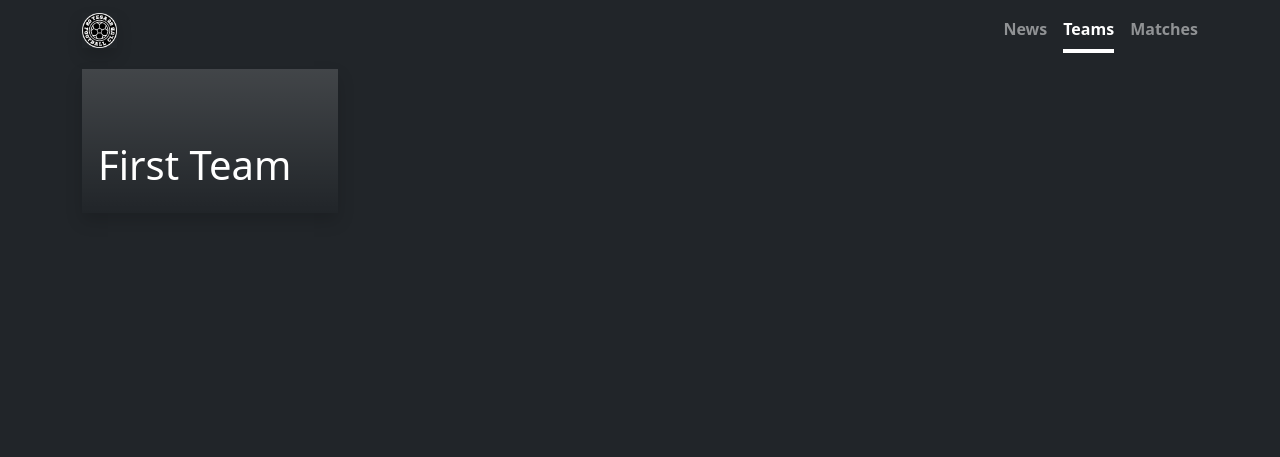
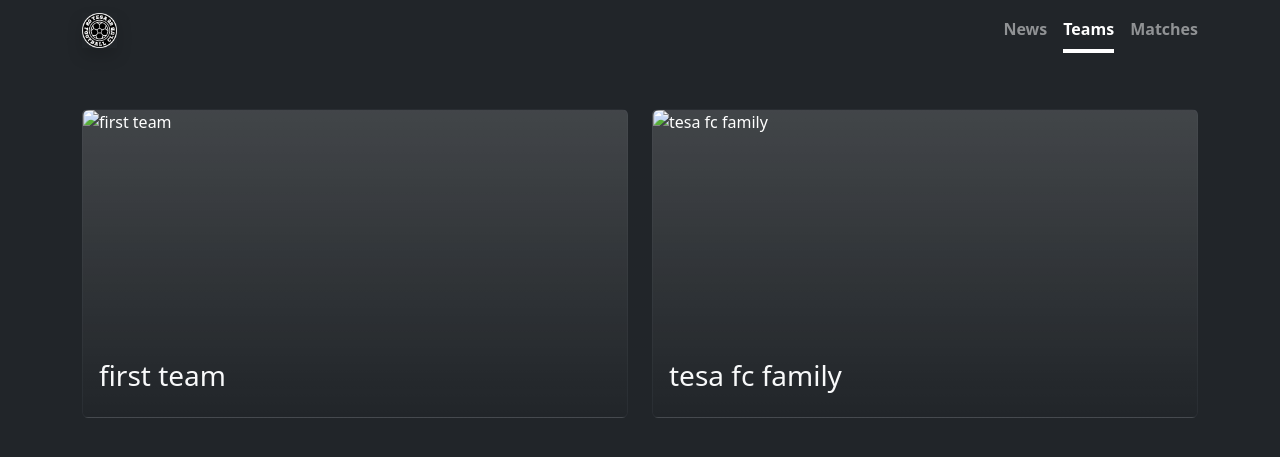
Before and after one commit to tesafc/tesafc.github.io, a Jekyll site: the page built from teams.html, in a window 1280 px wide. Shown: the top 457 px of the page. Built offline with Jekyll 4.4.1, drawn with Linux system fonts in a browser that asks for light colours.

Commit message:
Update teams.html

```diff
--- a/teams.html
+++ b/teams.html
@@ -1,15 +1,30 @@
 ---
 layout: default
 title: teams
+teams:
+  - name: first team
+    img:
+    url:
+  - name: tesa fc family
+    img:
+    url:
 ---
 
-<div class="py-2">
+<div class="my-5">
   <div class="container">
-    <div class="card text-bg-dark bg-gradient border-0 rounded-0 shadow" style="width: 16rem; height: 9rem;">
-      <img src="" class="card-img" alt="">
-      <div class="card-img-overlay d-flex flex-column justify-content-end">
-        <h1 class="card-title text-capitalize">first team</h1>
+    <div class="row row-cols-1 row-cols-md-2">
+      {% for team in page.teams %}
+      <div class="col">
+        <div class="card h-100 text-bg-dark bg-gradient border-secondary border-opacity-10" style="min-height: 10rem;">
+          <div class="ratio ratio-21x9">
+            <img src="{{ team.img }}" alt="{{ team.name }}" class="rounded-top" style="object-fit: cover;">
+          </div>
+          <div class="card-body">
+            <h1 class="fs-3"><a href="{{ team.url | relative_url }}" class="link-light stretched-link text-decoration-none">{{ team.name }}</a></h1>
+          </div>
+        </div>
       </div>
+      {% endfor %}
     </div>
   </div>
 </div>
```
